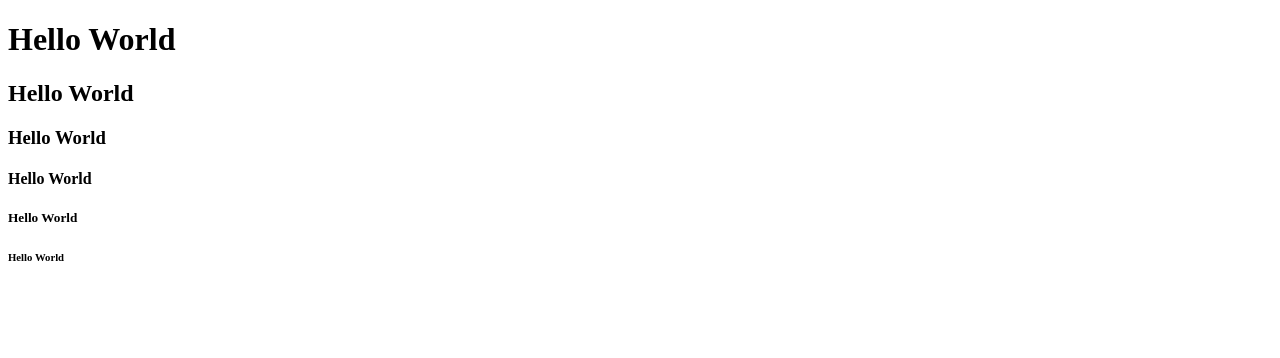
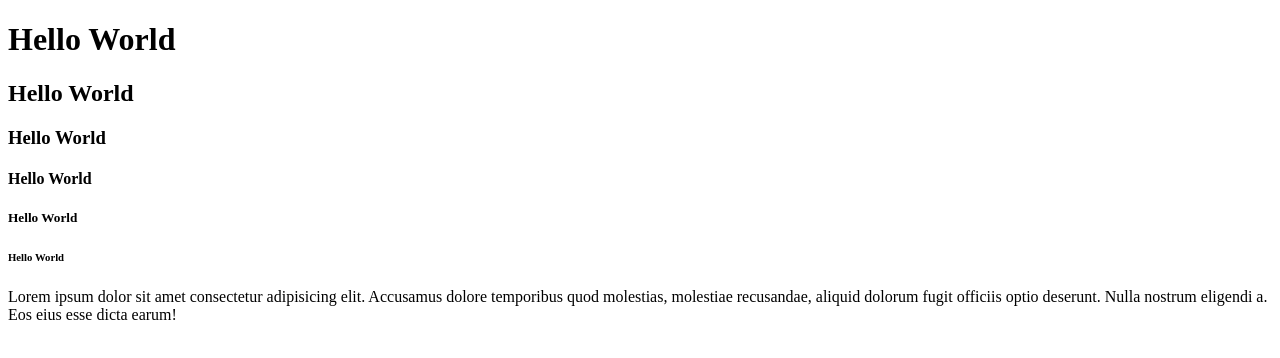
Before and after one commit to Rifqi14-al/fqi-resolusi, a plain HTML site: page day1.html in a window 1280 px wide. Drawn offline with Linux system fonts and the light colour scheme.

Commit message:
Menambahkan paragraf pada day1 HTML

```diff
--- a/day1.html
+++ b/day1.html
@@ -15,5 +15,13 @@
     <h4>Hello World</h4>
     <h5>Hello World</h5>
     <h6>Hello World</h6>
+
+    <!-- p = paragraph -->
+    <p>
+      Lorem ipsum dolor sit amet consectetur adipisicing elit. Accusamus dolore
+      temporibus quod molestias, molestiae recusandae, aliquid dolorum fugit
+      officiis optio deserunt. Nulla nostrum eligendi a. Eos eius esse dicta
+      earum!
+    </p>
   </body>
 </html>
```
